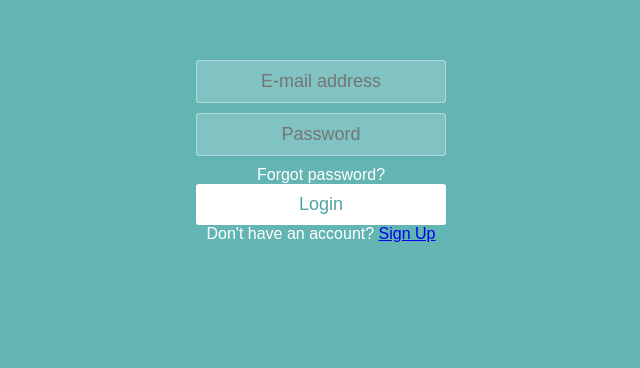
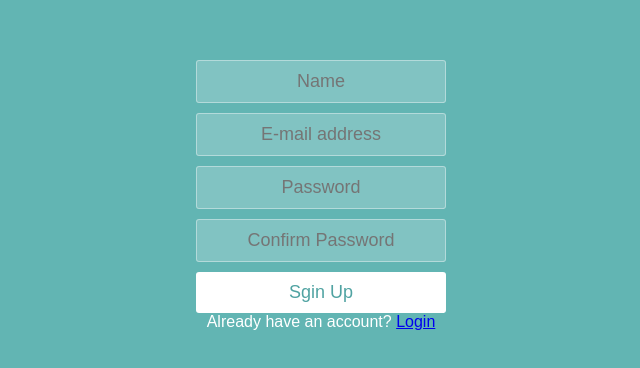
Before and after one commit to Ulugbek19960216/Qlupnay, a React (Create React App) app in the folder stawberry/: page /signup in a window 1280 px wide. Shown: the part 148-516 px from the top of the page, without its empty margins (319-959 px from the left). Built offline with nearby package versions, Linux system fonts and the light colour scheme.

Commit message:
Sign in and Sign up with react router

```diff
--- a/stawberry/package.json
+++ b/stawberry/package.json
@@ -8,7 +8,7 @@
     "@testing-library/user-event": "^13.5.0",
     "react": "^18.2.0",
     "react-dom": "^18.2.0",
-    "react-router-dom": "^6.21.3",
+    "react-router-dom": "6.4",
     "react-scripts": "5.0.1",
     "web-vitals": "^2.1.4"
   },
--- a/stawberry/src/components/App.jsx
+++ b/stawberry/src/components/App.jsx
@@ -1,6 +1,4 @@
 import React from 'react'
-import SignIn from "./SignIn";
-import {BrowserRouter as Router, Route, Switch } from "react-router-dom";
 import Form from "./Form"
 
 
--- a/stawberry/src/components/Form.jsx
+++ b/stawberry/src/components/Form.jsx
@@ -1,20 +1,30 @@
 import React from 'react'
-import {BrowserRouter as Router, Route, Switch } from "react-router-dom";
+ import {
+   createBrowserRouter,
+   createRoutesFromElements,
+   Route,
+   RouterProvider} from "react-router-dom";
+
+
+
 import SignIn from "./SignIn";
-import SignUp from "./SignUp"
+import SignUp from "./SignUp";
 
+const router = createBrowserRouter(
+  createRoutesFromElements(
+    <Route>
+      <Route path='signIn' element={<SignIn/>}/>
+      <Route path="signup" element={<SignUp/>} />
+    </Route>
+
+  )
+)
 
 const UserForm = () => {
 
     return (
-      <Router>
-        <div>
-            <Switch>
-                <Route path="/"><SignIn/> </Route>
-                {/* <Route path = "/signup" component={SignUp} /> */}
-            </Switch>
-        </div>
-      </Router>
+      <RouterProvider  router={router} />
+
      );
 }
 
--- a/stawberry/src/components/SignIn.jsx
+++ b/stawberry/src/components/SignIn.jsx
@@ -1,5 +1,5 @@
 import React,{useState} from 'react'
-import {Link} from "react-router-dom";
+import {NavLink} from "react-router-dom";
 
 const SignIn = () => {
     const [emailD, setEmailD] = useState({
@@ -51,8 +51,8 @@ const SignIn = () => {
                     onChange={handleChange}
                     placeholder='Password'/>
                 <p>Forgot password?</p>
-                <Link to= "/Home"><button>Login</button></Link>
-                <p>Don't have an account? <Link to="/signUp">Sign Up</Link></p>
+                <NavLink to= "/Home"><button>Login</button></NavLink>
+                <p>Don't have an account? <NavLink to="/signUp">Sign Up</NavLink></p>
             </div>
       </form>
 
--- a/stawberry/src/components/SignUp.jsx
+++ b/stawberry/src/components/SignUp.jsx
@@ -1,5 +1,5 @@
 import React,{ useState}from 'react';
-
+import {NavLink} from "react-router-dom";
 
 const Register = () => {
   const [contact, setContact] = useState({
@@ -89,7 +89,7 @@ const Register = () => {
               placeholder='Confirm Password'/>
             </form>
                 <a href="/login"><button>Sgin Up</button></a>
-                <p>Already have an account? <a  class="sign-up-link" href="/login"/>Login</p>
+                <p>Already have an account? <NavLink to ="/signIn">Login</NavLink></p>
         </div>
     </div>
   );
```
Also changed, not shown: 1 other file (tests, documents, lock files or other folders).
